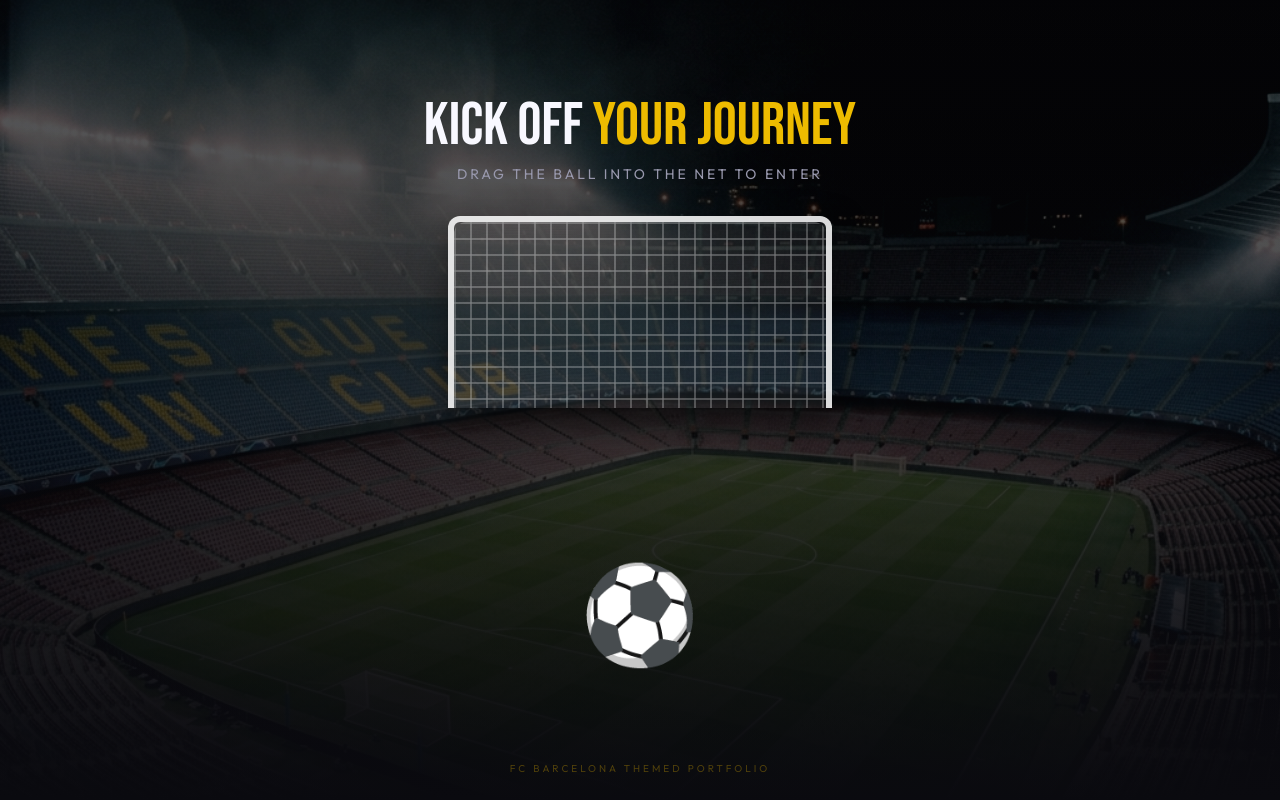
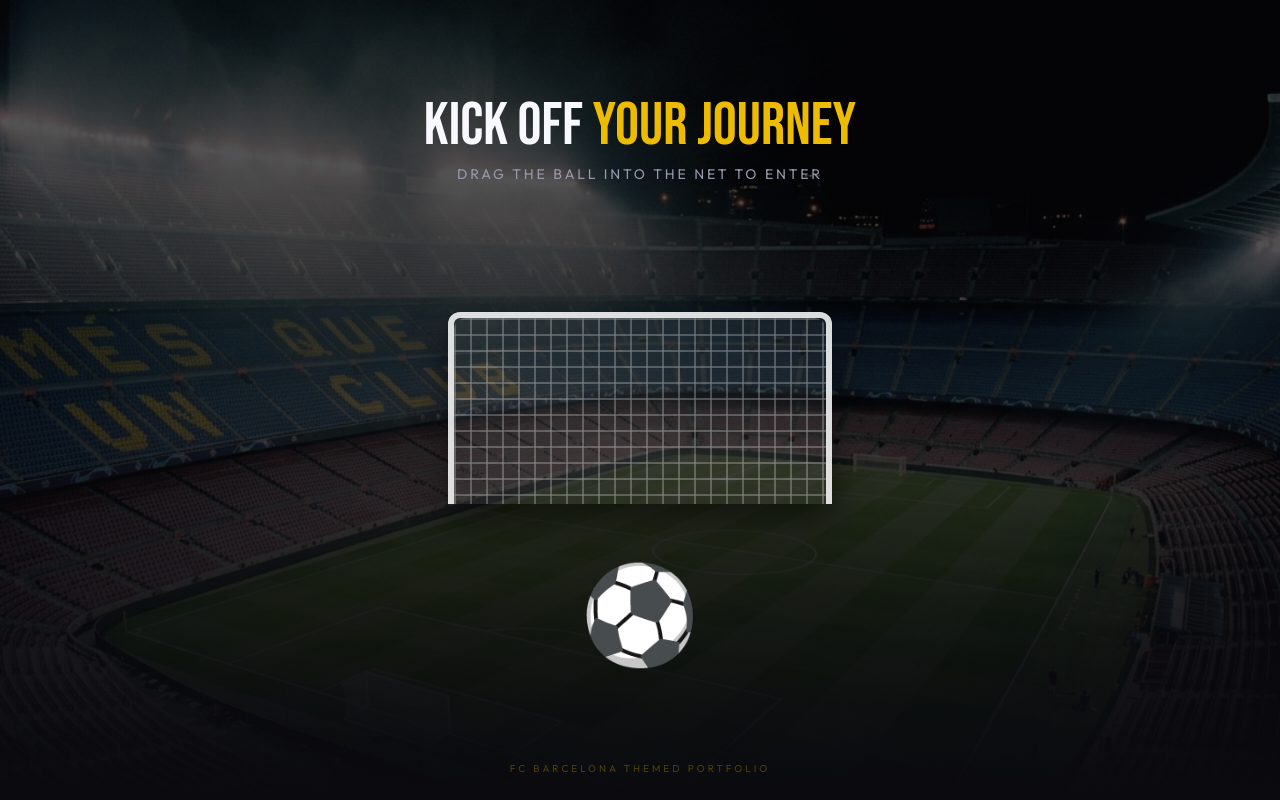
Before and after one commit to saiyash07/SaiyashPortfolio, a React (Vite) app: page / in a window 1280 px wide. Built offline with nearby package versions, Linux system fonts and the light colour scheme.

Commit message:
style: adjust goalpost vertical position to touch the grass line

```diff
--- a/src/components/Preloader.jsx
+++ b/src/components/Preloader.jsx
@@ -73,7 +73,7 @@ const Preloader = ({ onComplete }) => {
           {/* Goal Net */}
           <div
             ref={goalRef}
-            className={`relative z-10 w-72 h-36 md:w-96 md:h-48 border-t-[6px] border-l-[6px] border-r-[6px] rounded-t-xl flex items-center justify-center transition-all duration-300 ${
+            className={`relative z-10 mt-16 md:mt-24 w-72 h-36 md:w-96 md:h-48 border-t-[6px] border-l-[6px] border-r-[6px] rounded-t-xl flex items-center justify-center transition-all duration-300 ${
               isScored
                 ? 'border-barca-gold bg-barca-gold/25 shadow-[0_0_60px_rgba(237,187,0,0.4)]'
                 : 'border-white/85 bg-white/5 shadow-[0_15px_35px_rgba(0,0,0,0.5)]'
```
